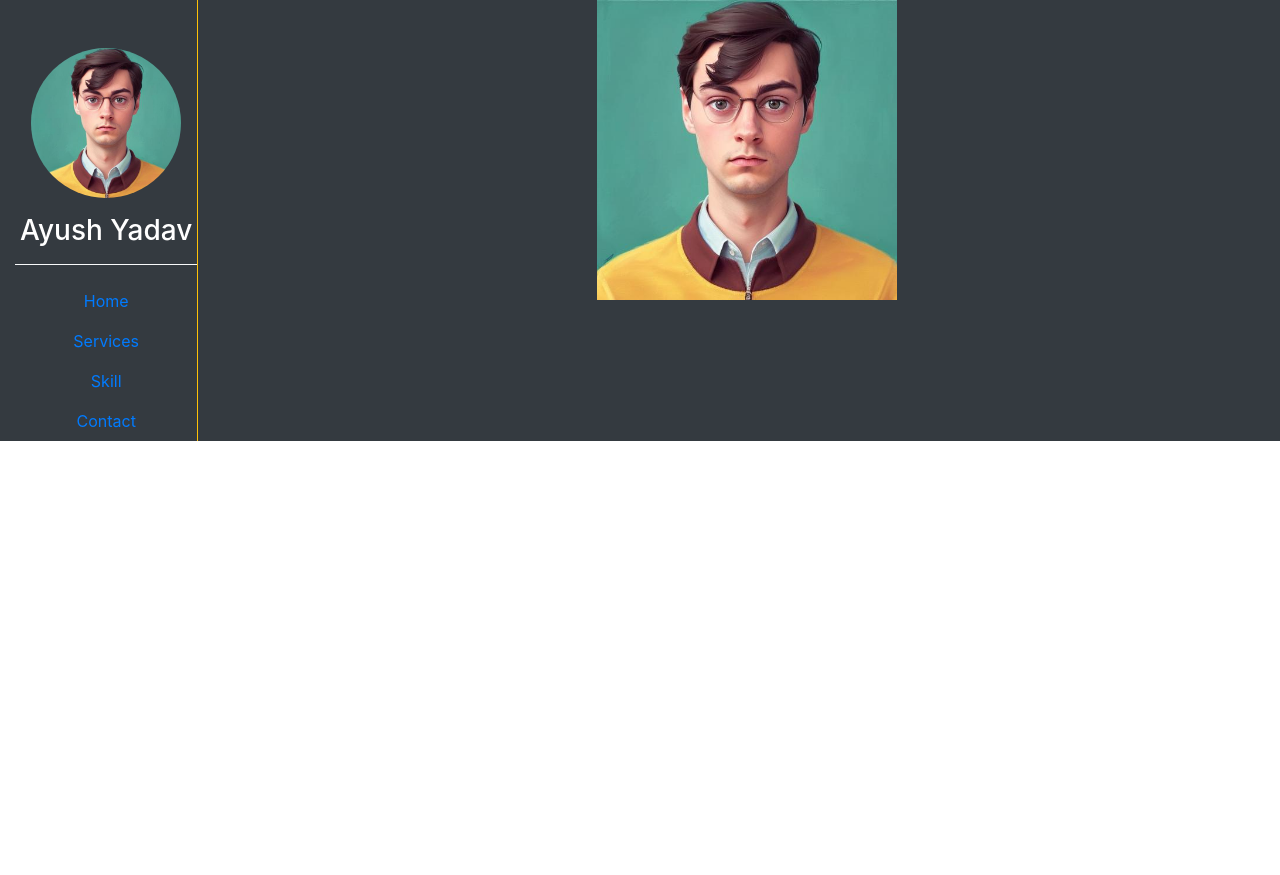
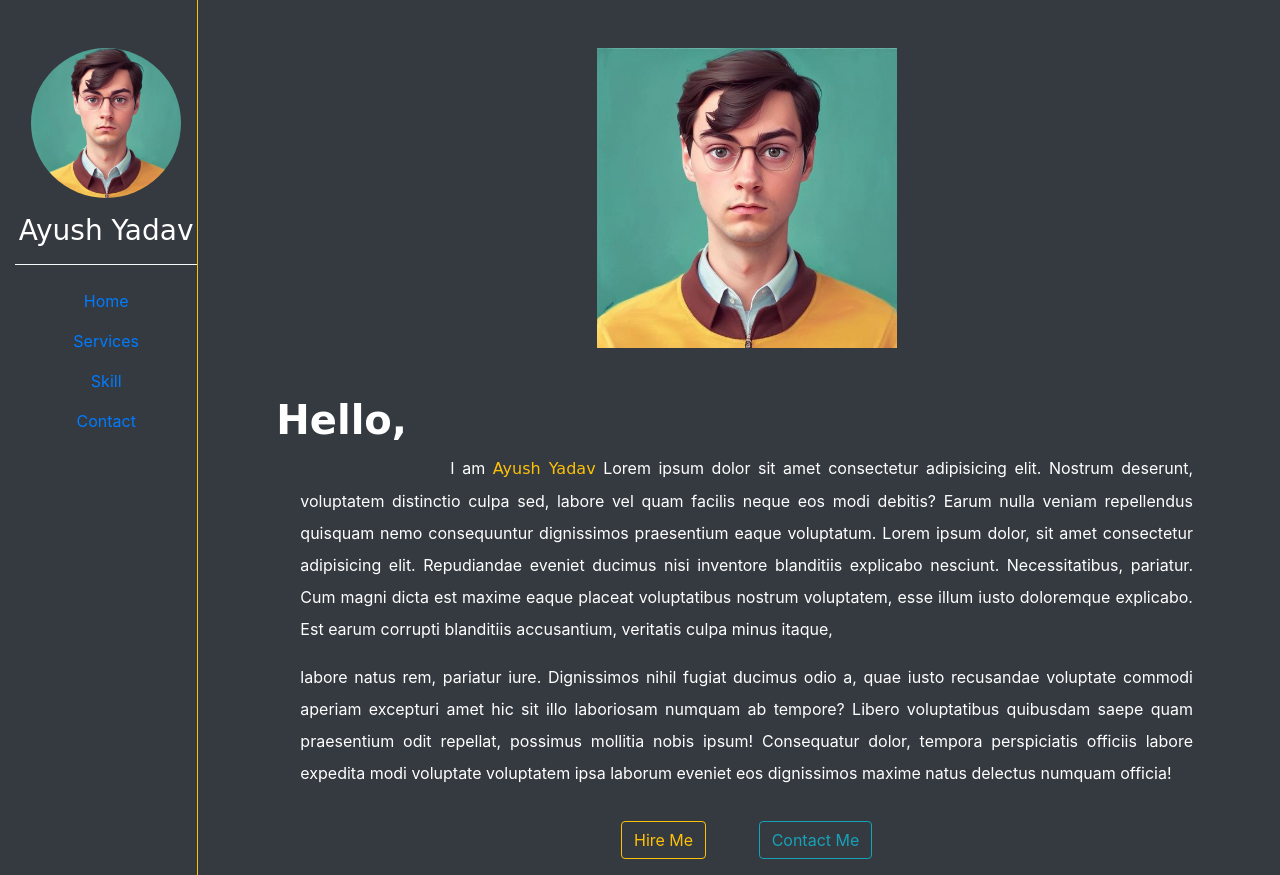
Before and after one commit to LoveleshSingh24/resumeproject, a Django app: page / in a window 1280 px wide. Before the commit the page ends 441 px from the top, so only its background shows below. Run offline with Django 4.2, Linux system fonts and the light colour scheme; some libraries are stand-ins or nearby versions.

Commit message:
successfully added home page

```diff
--- a/core/static/core/css/style.css
+++ b/core/static/core/css/style.css
@@ -1,3 +1,13 @@
-h3{
-    color:whitesmoke;
+.st-font  {
+    font-family: cursive;
+    font-weight: 400;
+    font-style: normal;
 }
+
+html,body{
+    height: 100%;
+}
+
+.container-fluid{
+    min-height: 100%;
+}
--- a/core/templates/core/base.html
+++ b/core/templates/core/base.html
@@ -7,6 +7,11 @@
     <title>Home</title>
     <link rel="stylesheet" href="{% static "core/css/all.min.css" %}">
     <link rel="stylesheet" href="{% static "core/css/bootstrap.css" %}">
+
+    <link rel="preconnect" href="https://fonts.googleapis.com">
+    <link rel="preconnect" href="https://fonts.gstatic.com" crossorigin>
+    <link href="https://fonts.googleapis.com/css2?family=Oswald&family=Satisfy&display=swap" rel="stylesheet">
+
     {% block corecss %}<link rel="stylesheet" href="{% static "core/css/style.css" %}">{% endblock corecss %}
 
 
--- a/core/templates/core/home.html
+++ b/core/templates/core/home.html
@@ -1,7 +1,30 @@
 {% extends "core/base.html" %}
 {% load static %}
 {% block main-content %}
-    <div class="text-center">
-        <img src="{% static "core/images/pic1.jpg" %}" alt="profile-pic" class="img-thumnail" width="300px" height="300px">
+    <div class="mt-5">
+        <div class="text-center">
+            <img src="{% static "core/images/pic1.jpg" %}" alt="profile-pic" class="img-thumnail" width="300px" height="300px">
+        </div>
+        <div class="text-white mt-5 mx-5 text-justify">
+            <h1 class="font-weight-bold st-font">Hello,</h1>
+            <div class="px-4" style="line-height:2rem;">
+                <p style="text-indent:150px;">
+                    I am <b class="text-warning st-font">Ayush Yadav</b>
+                    Lorem ipsum dolor sit amet consectetur adipisicing elit. Nostrum deserunt, voluptatem distinctio culpa sed, labore vel quam facilis neque eos modi debitis? Earum nulla veniam repellendus quisquam nemo consequuntur dignissimos praesentium eaque voluptatum.
+                    Lorem ipsum dolor, sit amet consectetur adipisicing elit. Repudiandae eveniet ducimus nisi inventore blanditiis explicabo nesciunt. Necessitatibus, pariatur. Cum magni dicta est maxime eaque placeat voluptatibus nostrum voluptatem, esse illum iusto doloremque explicabo. Est earum corrupti blanditiis accusantium, veritatis culpa minus itaque,
+                </p>
+                <p>
+                    labore natus rem, pariatur iure. Dignissimos nihil fugiat ducimus odio a, quae iusto recusandae voluptate commodi aperiam excepturi amet hic sit illo laboriosam numquam ab tempore? Libero voluptatibus quibusdam saepe quam praesentium odit repellat, possimus mollitia nobis ipsum! Consequatur dolor, tempora perspiciatis officiis labore expedita modi voluptate voluptatem ipsa laborum eveniet eos dignissimos maxime natus delectus numquam officia!
+                </p>
+            </div>
+        </div>
+        <div class="text-center">
+            <a href="" class="btn btn-outline-warning my-3 mr-5">Hire Me</a>
+            <a href="" class="btn btn-outline-info my-3">Contact Me</a>
+        </div>
+
+
     </div>
+
+
 {% endblock main-content %}
--- a/core/templates/core/sidebar.html
+++ b/core/templates/core/sidebar.html
@@ -3,7 +3,7 @@
     <div class="text-center">
         <img src="{% static "core/images/pic1.jpg" %}" alt="profile-pic"
         class="img-fluid rounded-circle mt-5" width="150px" height="150px" >
-        <h3 class="text-white mt-3">Ayush Yadav</h3>
+        <h3 class="text-white mt-3 st-font">Ayush Yadav</h3>
     </div>
     <hr class="border-light">
     <nav class="nav flex-column text-center">
```
